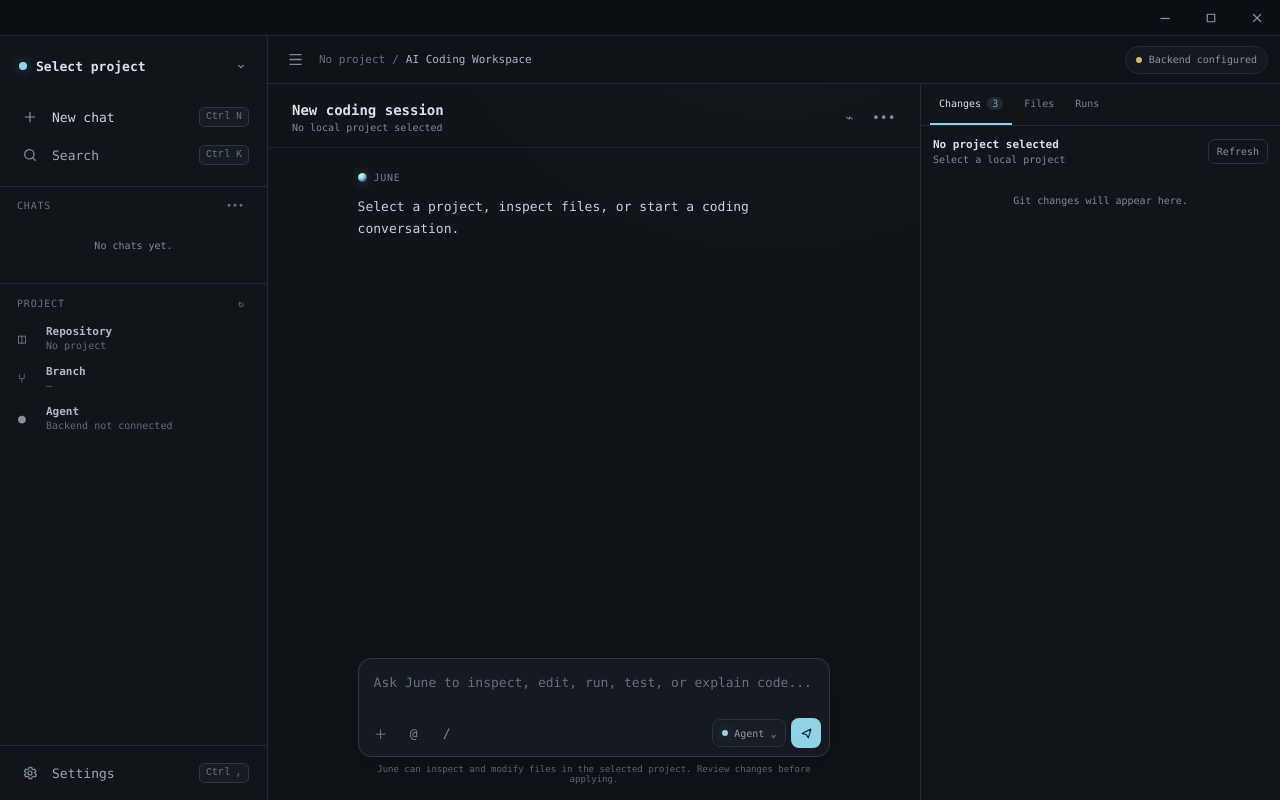
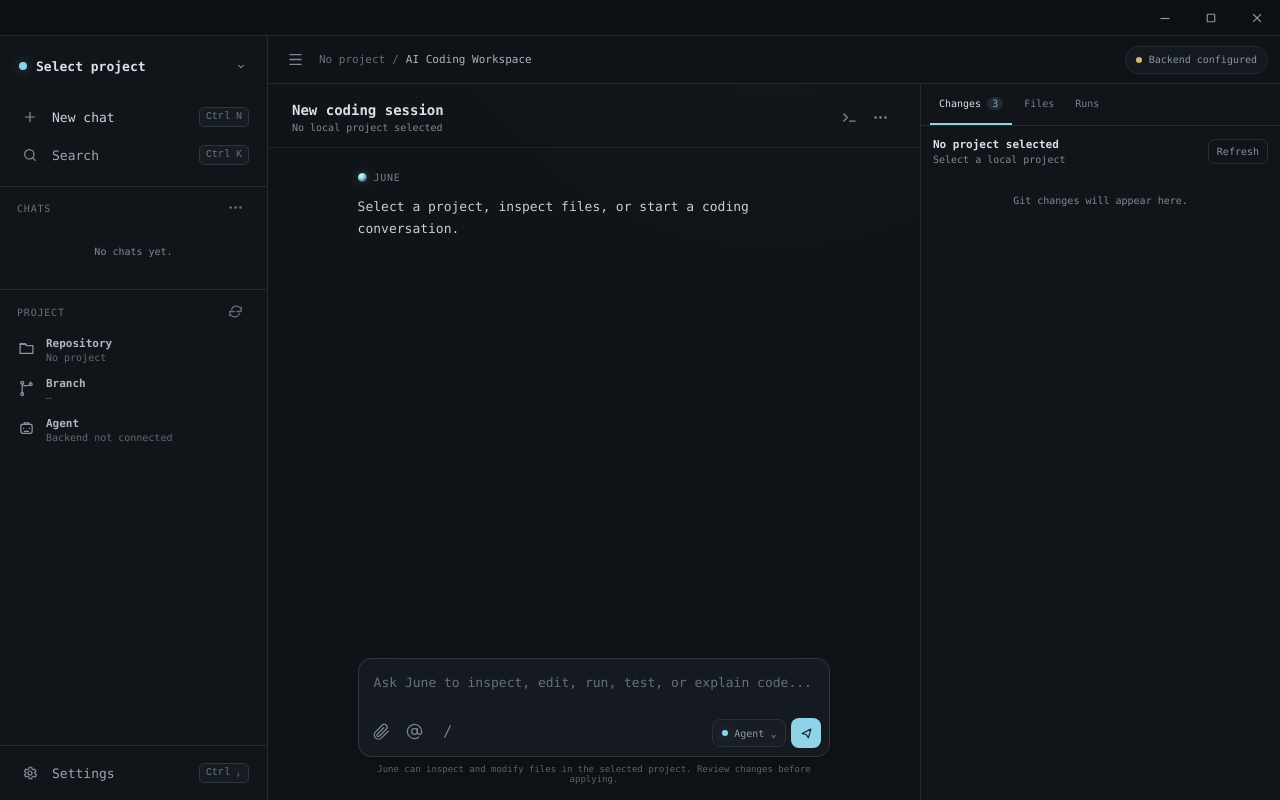
Before and after one commit to BigJMC9/June, an Electron app: page index.html in a window 1280 px wide. Drawn offline with Linux system fonts and the light colour scheme; no server answers.

Commit message:
style: standardize interface icons

```diff
--- a/index.html
+++ b/index.html
@@ -34,7 +34,7 @@
         </button>
         <div id="projectMenu" class="project-menu hidden" role="listbox">
           <div class="project-menu-sep"></div>
-          <button id="addProjectBtn" class="muted-action">+ Add project</button>
+          <button id="addProjectBtn" class="muted-action"><svg class="menu-inline-icon" viewBox="0 0 24 24" aria-hidden="true"><path d="M12 5v14M5 12h14"/></svg><span>Add project</span></button>
         </div>
       </div>
 
@@ -50,17 +50,19 @@
       </div>
 
       <section class="side-section">
-        <div class="section-title-row"><span>Chats</span><button title="Chat options">•••</button></div>
+        <div class="section-title-row"><span>Chats</span><button class="section-icon-btn preset-icon-btn" title="Chat options" aria-label="Chat options"><svg viewBox="0 0 24 24" aria-hidden="true"><circle cx="5" cy="12" r="1"/><circle cx="12" cy="12" r="1"/><circle cx="19" cy="12" r="1"/></svg></button></div>
         <div id="chatList" class="chat-list">
           <div class="empty-state compact">No chats yet.</div>
         </div>
       </section>
 
       <section class="side-section project-context">
-        <div class="section-title-row"><span>Project</span><button title="Refresh project">↻</button></div>
-        <button class="context-row"><span>◫</span><div><strong>Repository</strong><small>No project</small></div></button>
-        <button class="context-row"><span>⑂</span><div><strong>Branch</strong><small>—</small></div></button>
-        <button class="context-row"><span>●</span><div><strong>Agent</strong><small>Backend not connected</small></div></button>
+        <div class="section-title-row"><span>Project</span><button class="section-icon-btn preset-icon-btn" title="Refresh project" aria-label="Refresh project">
+  <svg viewBox="0 0 24 24" aria-hidden="true"><path d="M20 6v6h-6M4 18v-6h6"/><path d="M6.5 9a7 7 0 0 1 11.6-2.5L20 8M4 16l1.9 1.5A7 7 0 0 0 17.5 15"/></svg>
+</button></div>
+        <button class="context-row"><span class="context-icon"><svg viewBox="0 0 24 24" aria-hidden="true"><path d="M3 6h7l2 2h9v11H3z"/><path d="M3 6V5h7l2 2"/></svg></span><div><strong>Repository</strong><small>No project</small></div></button>
+        <button class="context-row"><span class="context-icon"><svg viewBox="0 0 24 24" aria-hidden="true"><circle cx="6" cy="4" r="2"/><circle cx="18" cy="6" r="2"/><circle cx="6" cy="20" r="2"/><path d="M6 6v12M8 8h5a5 5 0 0 0 5-5"/></svg></span><div><strong>Branch</strong><small>—</small></div></button>
+        <button class="context-row"><span class="context-icon"><svg viewBox="0 0 24 24" aria-hidden="true"><rect x="4" y="6" width="16" height="13" rx="3"/><path d="M9 6V4h6v2M8 12h.01M16 12h.01M9 16h6"/></svg></span><div><strong>Agent</strong><small>Backend not connected</small></div></button>
       </section>
 
       <div class="sidebar-footer">
@@ -91,8 +93,12 @@
               <p>No local project selected</p>
             </div>
             <div class="toolbar-actions">
-              <button class="icon-btn" title="Open terminal">⌁</button>
-              <button class="icon-btn" title="More">•••</button>
+              <button class="icon-btn preset-icon-btn" title="Open terminal" aria-label="Open terminal">
+                <svg viewBox="0 0 24 24" aria-hidden="true"><path d="m4 7 5 5-5 5M12 17h8"/></svg>
+              </button>
+              <button class="icon-btn preset-icon-btn" title="More" aria-label="More">
+                <svg viewBox="0 0 24 24" aria-hidden="true"><circle cx="5" cy="12" r="1"/><circle cx="12" cy="12" r="1"/><circle cx="19" cy="12" r="1"/></svg>
+              </button>
             </div>
           </div>
 
@@ -105,7 +111,9 @@
               <div class="file-preview-actions">
                 <span id="filePreviewMeta"></span>
                 <button id="revealFileBtn" class="outline-btn">Reveal</button>
-                <button id="closeFileBtn" class="icon-btn" title="Close file preview">×</button>
+                <button id="closeFileBtn" class="icon-btn preset-icon-btn" title="Close file preview" aria-label="Close file preview">
+  <svg viewBox="0 0 24 24" aria-hidden="true"><path d="M18 6 6 18M6 6l12 12"/></svg>
+</button>
               </div>
             </div>
             <pre id="filePreviewCode"><code></code></pre>
@@ -126,9 +134,9 @@
               <textarea id="composerInput" rows="1" placeholder="Ask June to inspect, edit, run, test, or explain code..."></textarea>
               <div class="composer-footer">
                 <div class="composer-tools">
-                  <button title="Attach files">＋</button>
-                  <button title="Context">@</button>
-                  <button title="Commands">/</button>
+                  <button class="preset-icon-btn" title="Attach files" aria-label="Attach files"><svg viewBox="0 0 24 24" aria-hidden="true"><path d="M21.4 11.6 12 21a6 6 0 0 1-8.5-8.5l9.4-9.4a4 4 0 0 1 5.7 5.7l-9.5 9.5a2 2 0 1 1-2.8-2.8l8.8-8.8"/></svg></button>
+                  <button class="preset-icon-btn" title="Context" aria-label="Context"><svg viewBox="0 0 24 24" aria-hidden="true"><circle cx="12" cy="12" r="4"/><path d="M16 8v5a3 3 0 0 0 6 0v-1a10 10 0 1 0-4 8"/></svg></button>
+                  <button class="preset-icon-btn" title="Commands" aria-label="Commands"><svg viewBox="0 0 24 24" aria-hidden="true"><path d="M8 20 16 4"/></svg></button>
                 </div>
                 <div class="composer-actions">
                   <button id="modeBtn" class="mode-pill"><span class="mode-dot"></span>Agent <span>⌄</span></button>
@@ -191,7 +199,9 @@
     <section class="settings-card">
       <header class="settings-header">
         <div><h2 id="settingsTitle">Settings</h2><p>Configure the June workspace and agent frontend.</p></div>
-        <button id="closeSettingsBtn" class="icon-btn" title="Close settings">×</button>
+        <button id="closeSettingsBtn" class="icon-btn preset-icon-btn settings-close-btn" title="Close settings" aria-label="Close settings">
+  <svg viewBox="0 0 24 24" aria-hidden="true"><path d="M18 6 6 18M6 6l12 12"/></svg>
+</button>
       </header>
       <div class="settings-layout">
         <nav class="settings-nav">
```
